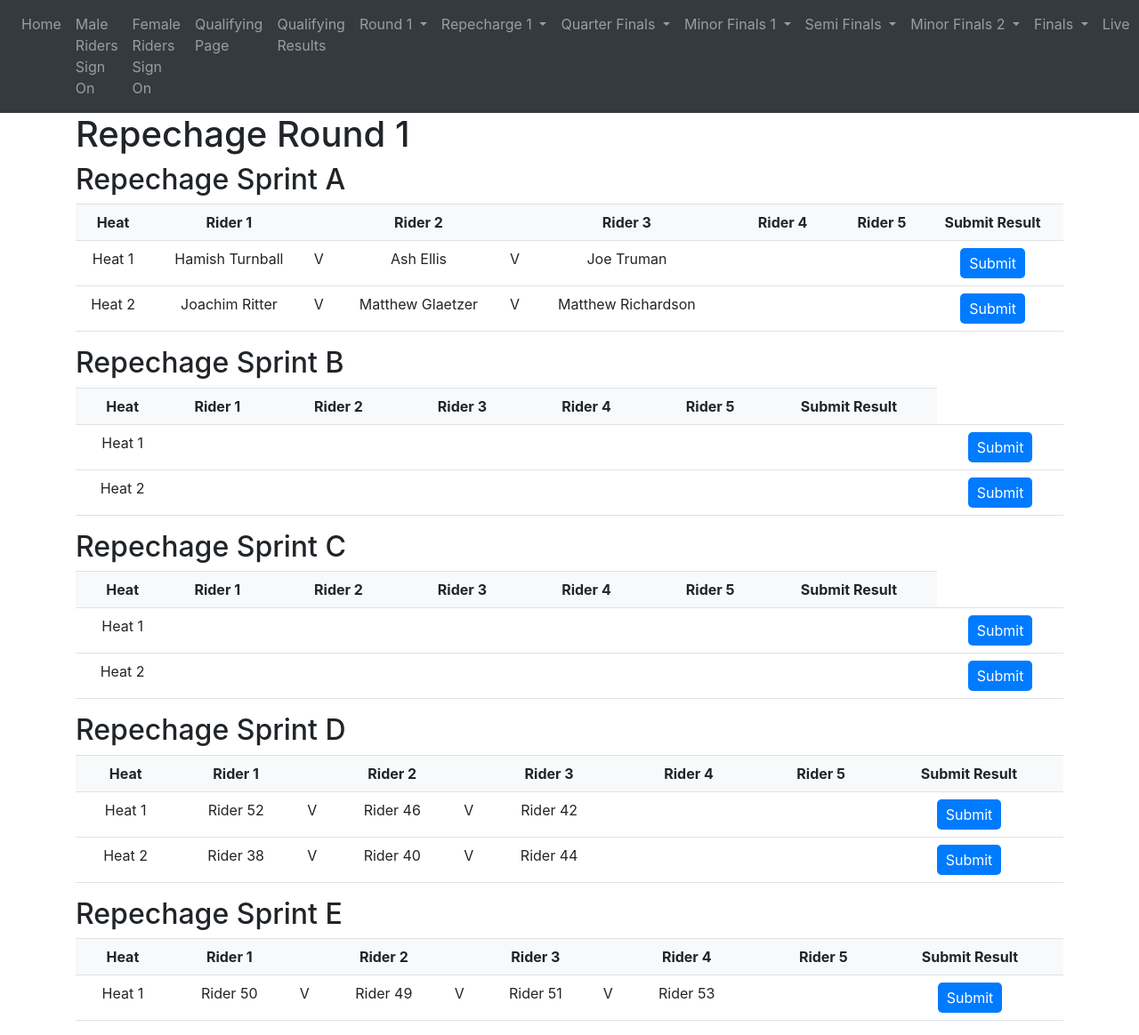
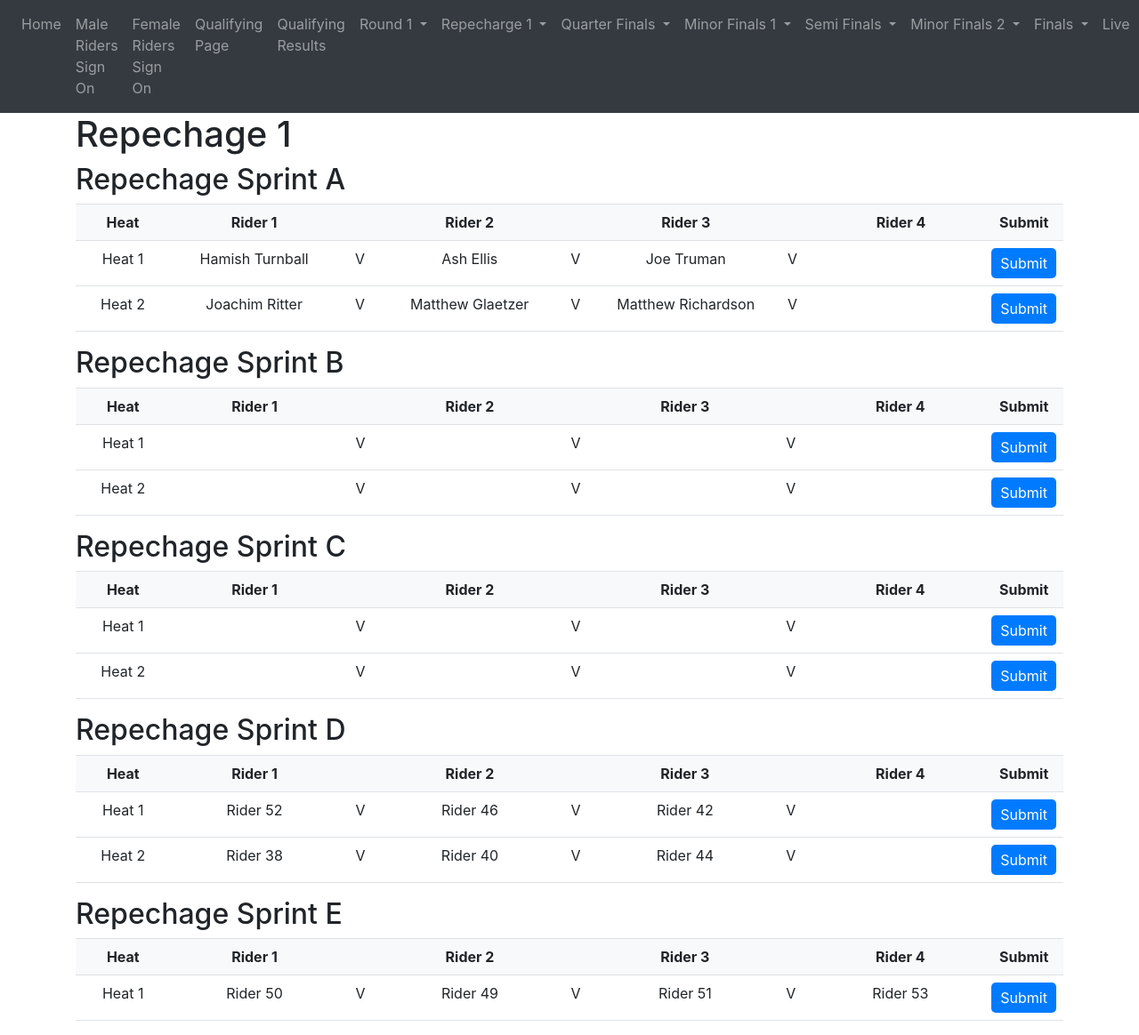
Before and after one commit to JBr85/Black-Line-App-2.1, a Flask app: page /rep1 in a window 1280 px wide; the page is wider, and only the part inside the window is pictured. Shown: the part 327-1491 px from the top of that part at 89% size. Run offline with Flask 3, Linux system fonts and the light colour scheme; data comes from the database, SQL or seed files in the repository; both versions use the stored data as it was after the commit; parts of the project's set-up code (start-up, migrations or seed data) failed here and were passed over; some libraries are stand-ins or nearby versions; grey boxes are pictures that could not be loaded.

Commit message:
Basic update

```diff
--- a/main.py
+++ b/main.py
@@ -1556,8 +1556,6 @@ def update_round1_seeding():
     except Exception as e:
         # Handle exceptions here
         return jsonify({"success": False, "error": str(e)}), 500
-
-
 
 @app.route('/update_round1_seeding_female', methods=['POST'])
 def update_round1_seeding_female():
@@ -2044,7 +2042,7 @@ def get_seeding_structure(total_riders):
             'Heat 3': [9, 11, 13, 16]
         }
     else:
-        return None
+        return {}
 
 @app.route('/submit_rep_results', methods=['POST'])
 def submit_rep_results():
@@ -3368,6 +3366,9 @@ def get_sprint_category_format(sprint_category):
 
 
 
+from flask import render_template
+from sqlalchemy.orm import sessionmaker
+
 @app.route('/live')
 def live():
     Session = sessionmaker(bind=engine)
@@ -3378,17 +3379,32 @@ def live():
     # Assign sprint categories
     sprint_categories = assign_sprint_categories(len(riders))
 
-    pairings = generate_round1_pairings(riders, sprint_categories)
-
-    global round1_heat_to_positions  # Declare as global
+    # Generate round 1 pairings
+    round1_pairings = generate_round1_pairings(riders, sprint_categories)
+
+    # Fetch rep1 pairings using the logic from /rep1 route
+    with engine.connect() as connection:
+        all_rep_pairings = {}
+        sprint_categories_for_rep1 = connection.execute(
+            text("SELECT DISTINCT sprint_category FROM riders_male WHERE round_1_seeding IS NOT NULL")
+        ).fetchall()
+
+        for category in sprint_categories_for_rep1:
+            riders_for_reps = connection.execute(
+                text("SELECT rider_name, round_1_seeding FROM riders_male WHERE sprint_category = :sprint_category AND signed_on = 'Yes' ORDER BY round_1_seeding DESC"),
+                {"sprint_category": category[0]}
+            ).fetchall()
+            total_riders_in_category = len(riders_for_reps)
+            rep_heats = get_seeding_structure(total_riders_in_category)
+            all_rep_pairings[category[0]] = rep_heats
+
+    global round1_heat_to_positions
     if not round1_heat_to_positions:
-        # Assuming you have a default category for round 1
-        category = "default_category"  # Replace with your actual logic to determine category
+        category = "default_category"
         total_riders_in_category = get_riders_count_in_category(category)
         round1_heat_to_positions = get_round1_heat_to_positions(total_riders_in_category)
 
-    return render_template('live.html', pairings=pairings, sprint_categories=sprint_categories)
-
+    return render_template('live.html', round1_pairings=round1_pairings, rep_pairings=all_rep_pairings, sprint_categories=sprint_categories)
 
 
 if __name__ == '__main__':
--- a/templates/rep1.html
+++ b/templates/rep1.html
@@ -120,7 +120,7 @@
       background-color: #f5cb05; /* New hover color */
     }
   </style>
-  <h1>Repechage Round 1</h1>
+  <h1>Repechage 1</h1>
 
   {% for sprint_category, heats in rep_pairings.items() %}
     <h2>Repechage Sprint {{ sprint_category }}</h2>
@@ -128,39 +128,36 @@
       <table class="table" id="repechageSprint{{ sprint_category }}Table">
         <thead>
           <tr>
-            <th class="heat">Heat</th>
-            <th class="rider-1">Rider 1</th>
-            <th class="col-v"></th>
-            <th class="rider-2">Rider 2</th>
-            <th class="col-v"></th>
-            <th class="rider-3">Rider 3</th>
-            <th class="col-v"></th>
-            <th class="rider-4">Rider 4</th>
-            <th class="col-v"></th>
-            <th class="rider-5">Rider 5</th>
-            <th class="submit">Submit Result</th>
+            <th class="heat" style="width: 10%;">Heat</th>
+            <th class="rider" style="width: 18%;">Rider 1</th>
+            <th class="col-v" style="width: 5%;"></th>
+            <th class="rider" style="width: 18%;">Rider 2</th>
+            <th class="col-v" style="width: 5%;"></th>
+            <th class="rider" style="width: 18%;">Rider 3</th>
+            <th class="col-v" style="width: 5%;"></th>
+            <th class="rider" style="width: 18%;">Rider 4</th>
+            <th class="submit" style="width: 10%;">Submit</th>
           </tr>
         </thead>
         <tbody>
           {% for heat, riders in heats.items() %}
             <tr>
               <td class="heat">Heat {{ loop.index }}</td>
-              {% for rider in riders %}
-                {% if rider != "BYE" %}
-                  <td onclick="selectRider(this, 'repechageSprint{{ sprint_category }}Table')">
-                    {{ rider }}
-                  </td>
+              {% for i in range(4) %}
+                {% if i < riders|length %}
+                  {% if riders[i] != "BYE" %}
+                    <td class="rider" onclick="selectRider(this, 'repechageSprint{{ sprint_category }}Table')">
+                      {{ riders[i] }}
+                    </td>
+                  {% else %}
+                    <td class="rider"></td>
+                  {% endif %}
                 {% else %}
-                  <td></td>
+                  <td class="rider"></td>
                 {% endif %}
-                {% if not loop.last %}
+                {% if not loop.last and i < 3 %}
                   <td class="col-v">V</td>
                 {% endif %}
-              {% endfor %}
-              <!-- Fill up the table to make sure every row has a consistent number of columns -->
-              {% set num_filled_cells = 2 * riders|length %}
-              {% for _ in range(num_filled_cells, 10) %}
-                <td></td>
               {% endfor %}
               <td class="submit">
                 <button type="button" onclick="confirmResult(this)">Submit</button>
```
Also changed, not shown: templates/Live.html (+38 -31 lines), riders.db.
